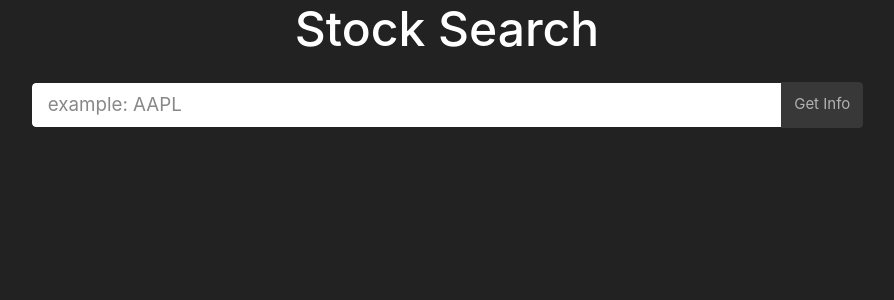
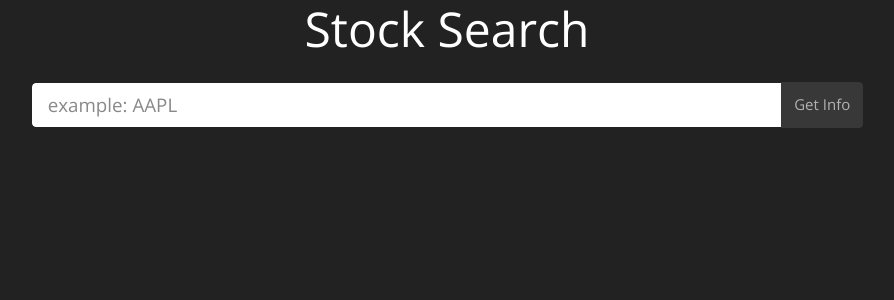
Before and after one commit to aaronkamm-zz/StockSearch, a React (Create React App) app in the folder client/: page / in a window 1280 px wide. Shown: the top 300 px of the page, without its empty margins (193-1087 px from the left). Built offline with nearby package versions, Linux system fonts and the light colour scheme.

Commit message:
Imported new font

```diff
--- a/client/src/App.js
+++ b/client/src/App.js
@@ -17,8 +17,14 @@ class App extends Component {
       <ApolloProvider client = {client}>
         <BrowserRouter>
           <div className="container">
-            <h1 className = "appTitle">Stock Search</h1>
-            <div className = "centerComponent"><Route exact path = "/" component = {Search} /></div>
+            <div>
+              <h1 className = "appTitle">Stock Search</h1>
+
+              <div className = "centerComponent">
+                <Route exact path = "/" component = {Search} />
+              </div>
+
+            </div>
             <Route exact path = "/:quote" component = {Stock} />
           </div>
         </BrowserRouter>
--- a/client/src/components/StockComponent.js
+++ b/client/src/components/StockComponent.js
@@ -12,7 +12,7 @@ const StockComponent = ({latest: {symbol, price, high, low, latestDay}}) => (
       <h4>Current Price: {price}</h4>
       <h4>High: {high}</h4>
       <h4>Low: {low}</h4>
-      <Link className = "btn btn-warning mt-3" to = '/'>Back to Search</Link>
+      <Link className = "btn btn-warning mt-3" to = '/'> Back to Search</Link>
     </div>
   </div>
 );
--- a/client/src/index.css
+++ b/client/src/index.css
@@ -1,7 +1,7 @@
 body {
   margin: 0;
   padding: 0;
-  font-family: -apple-system, BlinkMacSystemFont, "Segoe UI", "Roboto", "Oxygen",
+  font-family: 'Open Sans', sans-serif, "Segoe UI", "Roboto", "Oxygen",
     "Ubuntu", "Cantarell", "Fira Sans", "Droid Sans", "Helvetica Neue",
     sans-serif;
   -webkit-font-smoothing: antialiased;
```
Also changed, not shown: client/src/App.css (+8 -0 lines).
